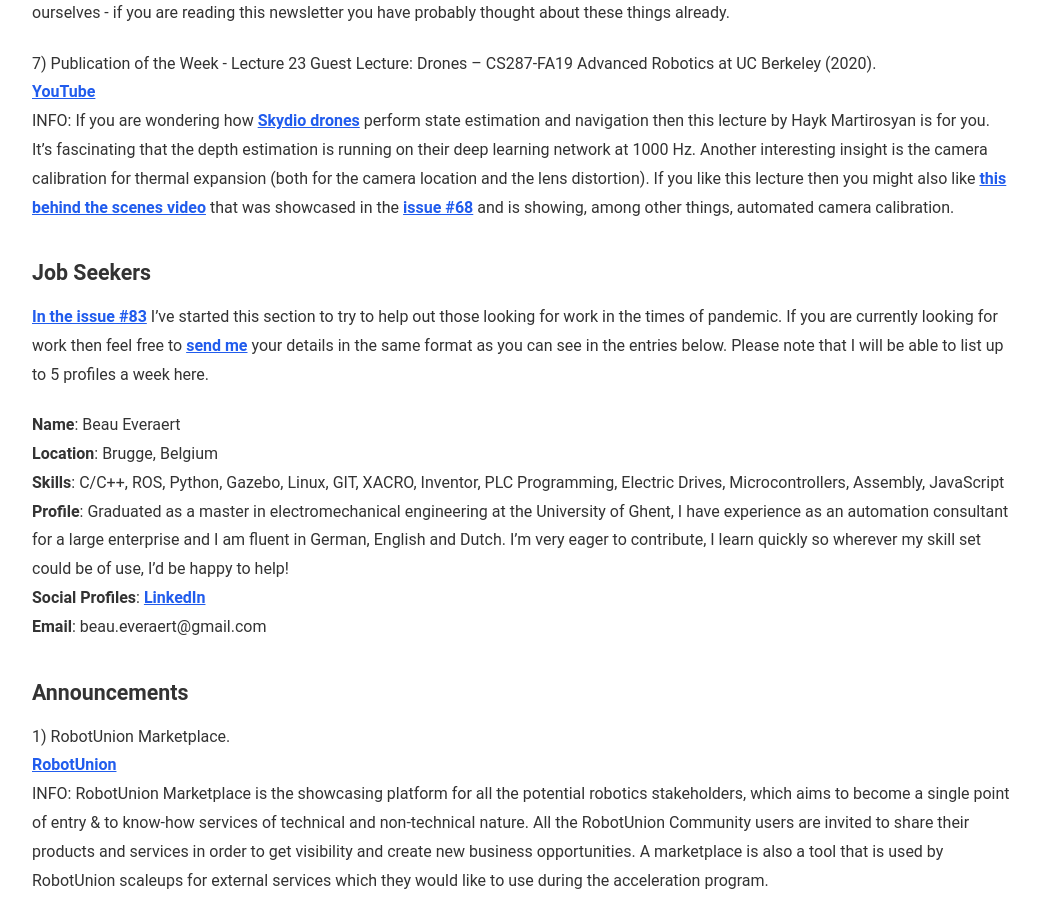
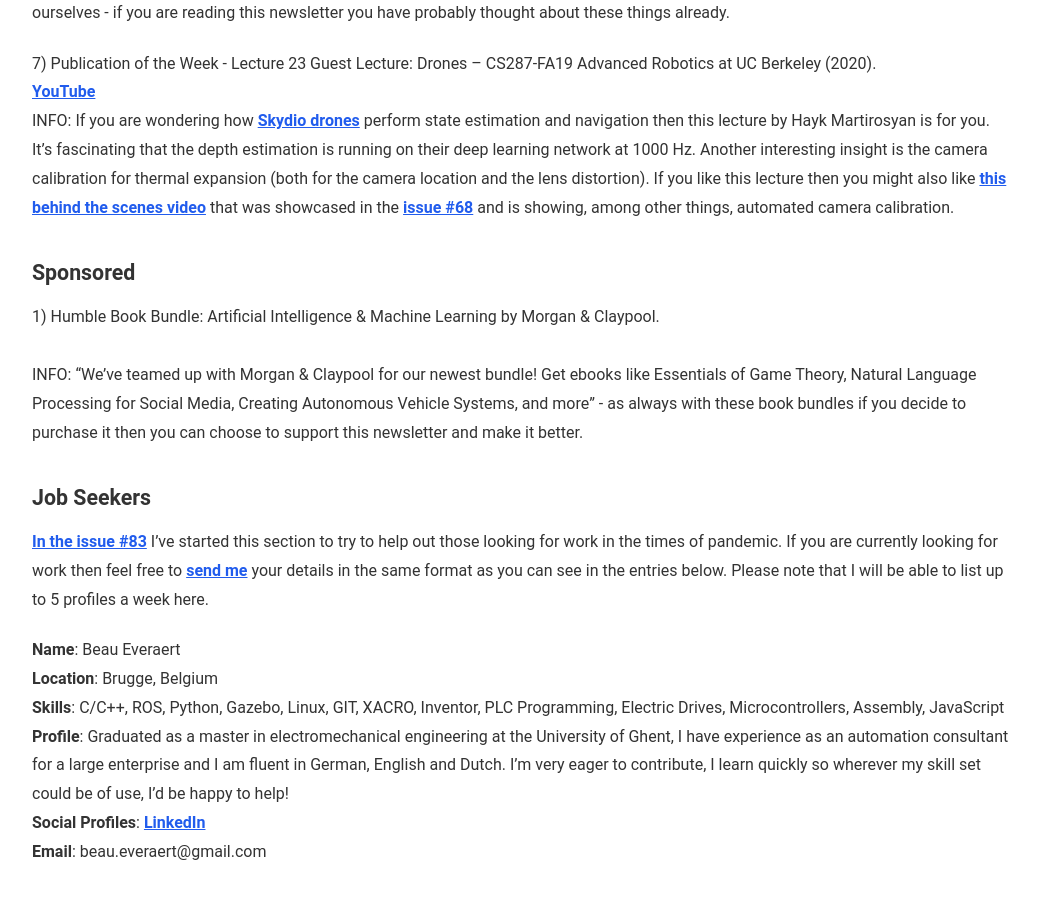
Before and after one commit to msadowski/weeklyrobotics, a Jekyll site: the page built from _posts/2020-04-13-weekly-robotics-86.md, in a window 1280 px wide and 900 px high, scrolled down 1857 px. Shown: the whole window, without its empty margins (118-1158 px from the left). Built offline with Jekyll 4.4.1, drawn with Linux system fonts in a browser that asks for light colours; comment, search, counter and statistics services are not loaded; some of the changed text lies outside the part shown.

Commit message:
Add HumbleBundle link to #86

```diff
--- a/_posts/2020-04-13-weekly-robotics-86.md
+++ b/_posts/2020-04-13-weekly-robotics-86.md
@@ -37,6 +37,13 @@
 <br>[YouTube](https://youtu.be/Yizyv8MpYfg)<br>
 INFO: If you are wondering how [Skydio drones](https://www.skydio.com/) perform state estimation and navigation then this lecture by Hayk Martirosyan is for you. It's fascinating that the depth estimation is running on their deep learning network at 1000 Hz. Another interesting insight is the camera calibration for thermal expansion (both for the camera location and the lens distortion). If you like this lecture then you might also like [this behind the scenes video](https://youtu.be/3KfP40oMxlY) that was showcased in the [issue #68](https://weeklyrobotics.com/weekly-robotics-68) and is showing, among other things, automated camera calibration.
 
+### Sponsored
+
+1) Humble Book Bundle: Artificial Intelligence & Machine Learning by Morgan & Claypool.
+<br>[](https://www.humblebundle.com/books/artificial-intelligence-machine-learning-morgan-claypool-books?partner=weeklyrobotics
+)<br>
+INFO: "We've teamed up with Morgan & Claypool for our newest bundle! Get ebooks like Essentials of Game Theory, Natural Language Processing for Social Media, Creating Autonomous Vehicle Systems, and more" - as always with these book bundles if you decide to purchase it then you can choose to support this newsletter and make it better.
+
 ### Job Seekers
 
 [In the issue #83](https://weeklyrobotics.com/weekly-robotics-83) I've started this section to try to help out those looking for work in the times of pandemic. If you are currently looking for work then feel free to [send me](mailto:mat@weeklyrobotics.com) your details in the same format as you can see in the entries below. Please note that I will be able to list up to 5 profiles a week here.
```
Also changed, not shown: other parts of _posts/2020-04-13-weekly-robotics-86.md (+1 -1 lines).
